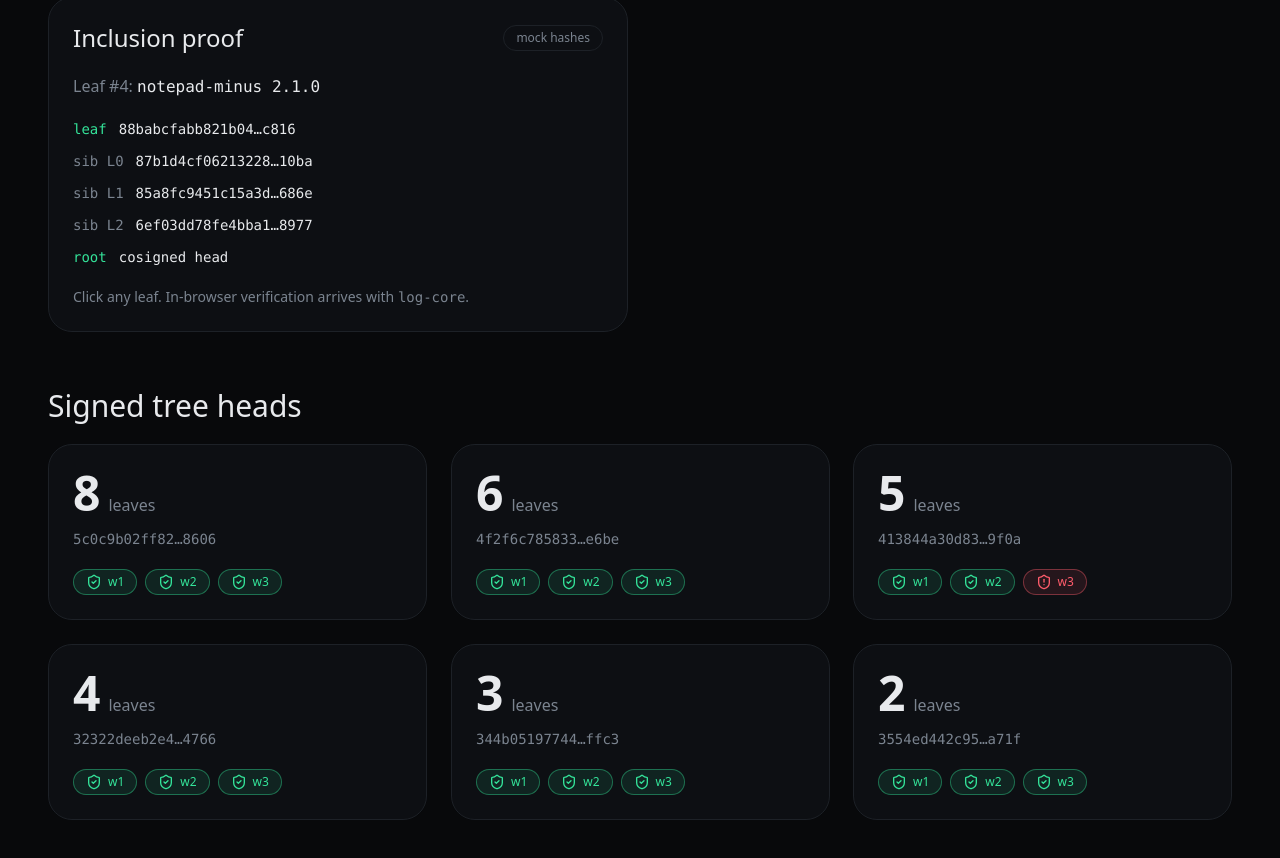
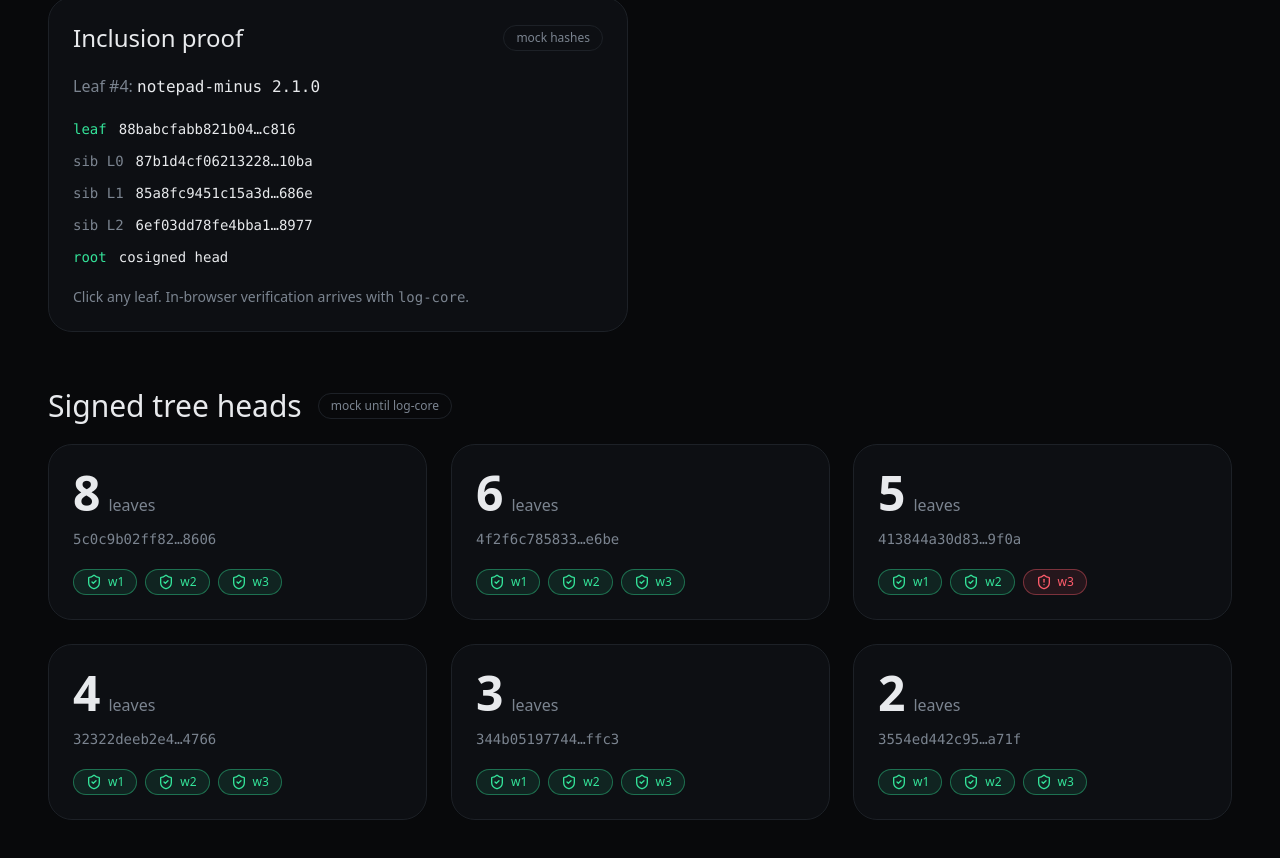
Before and after one commit to kryyo1441/quorum, a Next.js app in the folder apps/web/: page /log in a window 1280 px wide. Shown: the part 841-1699 px from the top of the page. Built offline with nearby package versions, Linux system fonts and the light colour scheme.

Commit message:
web: mark tree heads as mock until log-core

```diff
--- a/apps/web/app/log/page.tsx
+++ b/apps/web/app/log/page.tsx
@@ -8,7 +8,7 @@ export default function Log() {
     <>
       <Title sub="An append-only Merkle tree. Pick a leaf to see the path that proves it is in the log.">Log explorer</Title>
       <Merkle />
-      <h2 className="mb-5 mt-14 text-3xl font-medium">Signed tree heads</h2>
+      <div className="mb-5 mt-14 flex items-center gap-4"><h2 className="text-3xl font-medium">Signed tree heads</h2><Badge tone="mute">mock until log-core</Badge></div>
       <div className="grid gap-6 [grid-template-columns:repeat(auto-fill,minmax(20rem,1fr))]">
         {[...sths].reverse().map((s, i) => (
           <Card key={s.treeSize} delay={i * 80}>
```
